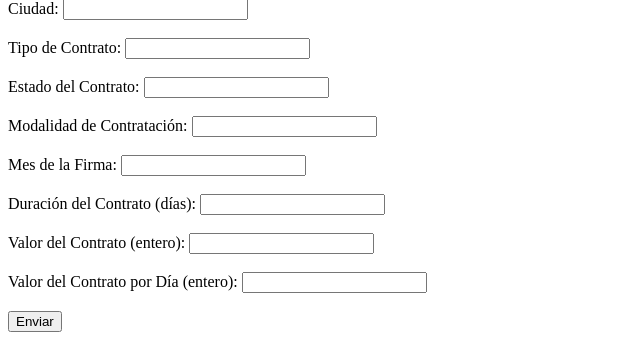
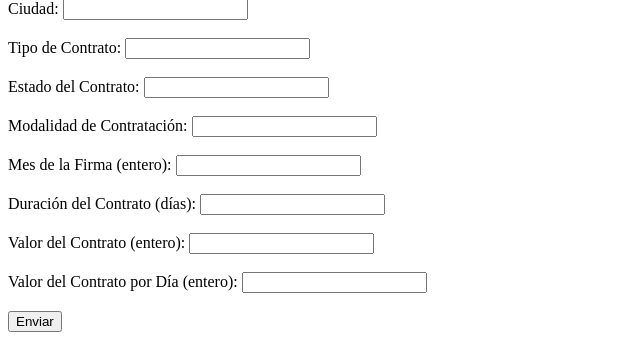
Before and after one commit to Maikclaros/AnCon_DNP, a Flask app: page / in a window 1280 px wide. Shown: the part 81-426 px from the top of the page, without its empty margins (0-640 px from the left). Run offline with Flask 3, Linux system fonts and the light colour scheme.

Commit message:
Organización de carpetas

```diff
--- a/app/main.py
+++ b/app/main.py
@@ -7,7 +7,7 @@ app = Flask(__name__)
 # Cargar el modelo y realizar predicciones
 def predict_clusters(data):
     # Cargar el modelo previamente entrenado
-    model_path = 'app\modelo_cluster.pkl'
+    model_path = 'datos\model\modelo_cluster.pkl'
     pipeline = joblib.load(model_path)
 
     # Obtener las etiquetas de cluster
--- a/app/templates/form.html
+++ b/app/templates/form.html
@@ -20,7 +20,7 @@
         <label for="modalidad_contratacion">Modalidad de Contratación:</label>
         <input type="text" id="modalidad_contratacion" name="modalidad_contratacion"><br><br>
 
-        <label for="fecha_firma_month">Mes de la Firma:</label>
+        <label for="fecha_firma_month">Mes de la Firma (entero):</label>
         <input type="number" id="fecha_firma_month" name="fecha_firma_month"><br><br>
 
         <label for="duracion_contrato_dias">Duración del Contrato (días):</label>
```
Also changed, not shown: 8 other files.
